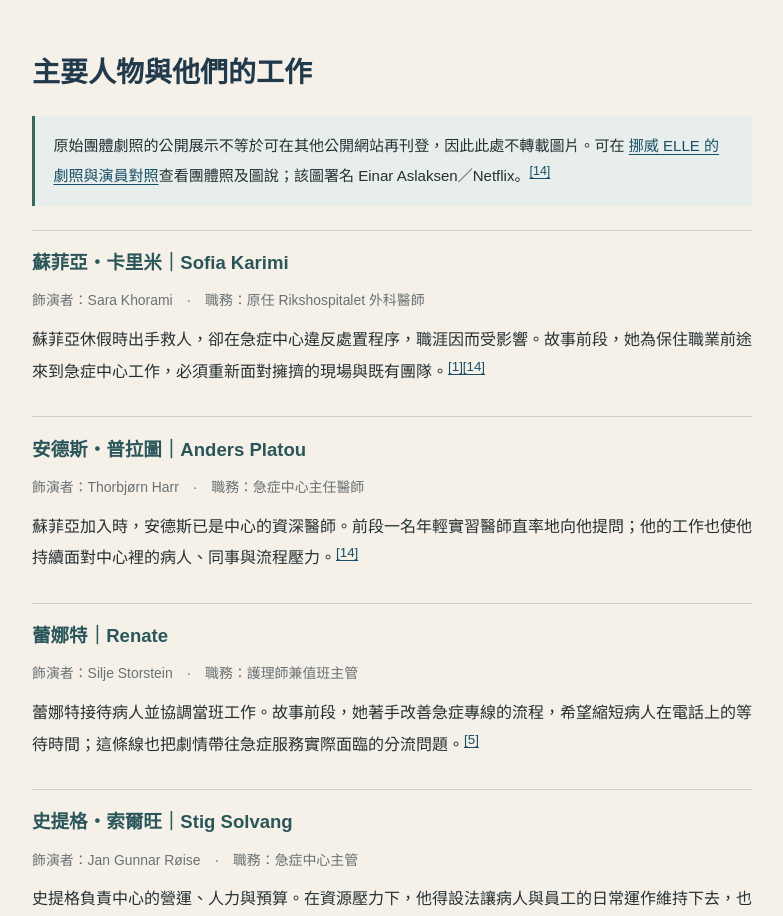
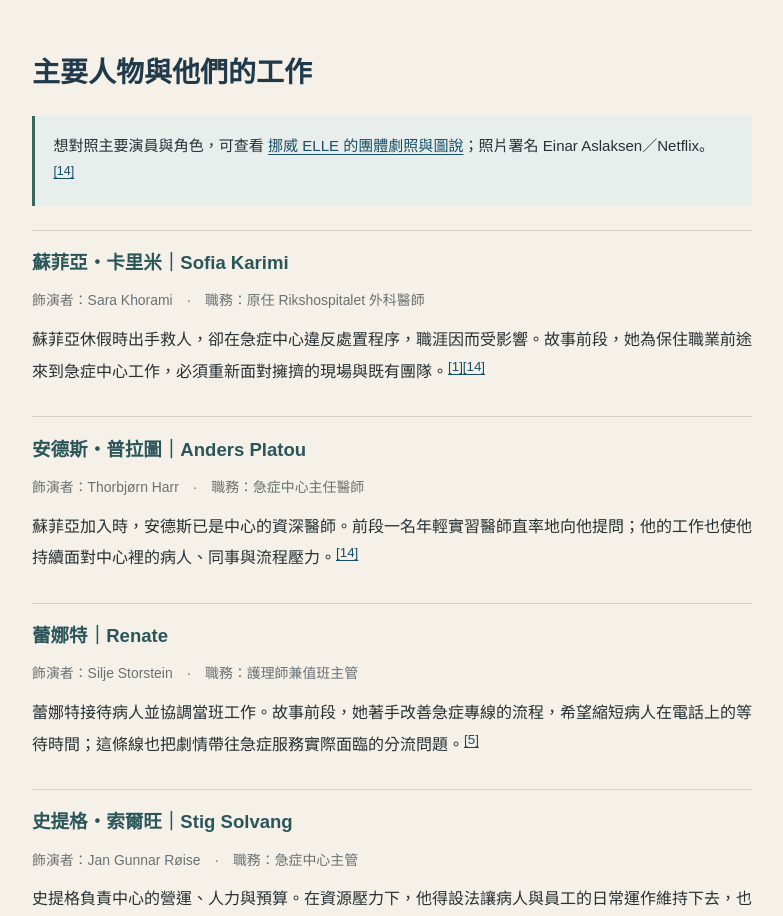
Before and after one commit to WJWang-NYCU/drama-notes, a plain HTML site: page always-on-call/index.html in a window 1280 px wide. Shown: the part 2149-3065 px from the top of the page, without its empty margins (379-1162 px from the left). Drawn offline with Linux system fonts and the light colour scheme.

Commit message:
Simplify cast photo reference

```diff
--- a/always-on-call/index.html
+++ b/always-on-call/index.html
@@ -34,7 +34,7 @@
 <h2>劇情摘要</h2>
 <p>Sofia Karimi 是 Rikshospitalet 的外科醫師。一次下班後的緊急救人事件，使她在一間人力吃緊的急症中心違反工作程序。為了保住職業前途，她到這間中心工作，進入一個原有班底早已在應付人力和候診壓力的地方。劇情的重心也轉到這群人身上：安排人手與流程的護理主管 Renate，以及面對預算與外部壓力的中心主管 Stig。全季共七集，於 2026 年 11 月 26 日上架；本文只交代故事的出發點，官方簡介沒有標出故事的確切年份。<sup><a href="#s1">[1]</a></sup><sup><a href="#s5">[5]</a></sup></p>
 <h2 id="characters">主要人物與他們的工作</h2>
-<div class="callout">原始團體劇照的公開展示不等於可在其他公開網站再刊登，因此此處不轉載圖片。可在 <a href="https://www.elle.no/legevakta-netflix-sara-khorami/ny-norsk-netflix-serie-se-denne-na/978241">挪威 ELLE 的劇照與演員對照</a>查看團體照及圖說；該圖署名 Einar Aslaksen／Netflix。<sup><a href="#s14">[14]</a></sup></div>
+<div class="callout">想對照主要演員與角色，可查看 <a href="https://www.elle.no/legevakta-netflix-sara-khorami/ny-norsk-netflix-serie-se-denne-na/978241">挪威 ELLE 的團體劇照與圖說</a>；照片署名 Einar Aslaksen／Netflix。<sup><a href="#s14">[14]</a></sup></div>
 <section class="place"><h3>蘇菲亞・卡里米｜Sofia Karimi</h3><p class="address">飾演者：Sara Khorami　·　職務：原任 Rikshospitalet 外科醫師</p><p>蘇菲亞休假時出手救人，卻在急症中心違反處置程序，職涯因而受影響。故事前段，她為保住職業前途來到急症中心工作，必須重新面對擁擠的現場與既有團隊。<sup><a href="#s1">[1]</a></sup><sup><a href="#s14">[14]</a></sup></p></section>
 <section class="place"><h3>安德斯・普拉圖｜Anders Platou</h3><p class="address">飾演者：Thorbjørn Harr　·　職務：急症中心主任醫師</p><p>蘇菲亞加入時，安德斯已是中心的資深醫師。前段一名年輕實習醫師直率地向他提問；他的工作也使他持續面對中心裡的病人、同事與流程壓力。<sup><a href="#s14">[14]</a></sup></p></section>
 <section class="place"><h3>蕾娜特｜Renate</h3><p class="address">飾演者：Silje Storstein　·　職務：護理師兼值班主管</p><p>蕾娜特接待病人並協調當班工作。故事前段，她著手改善急症專線的流程，希望縮短病人在電話上的等待時間；這條線也把劇情帶往急症服務實際面臨的分流問題。<sup><a href="#s5">[5]</a></sup></p></section>
```
